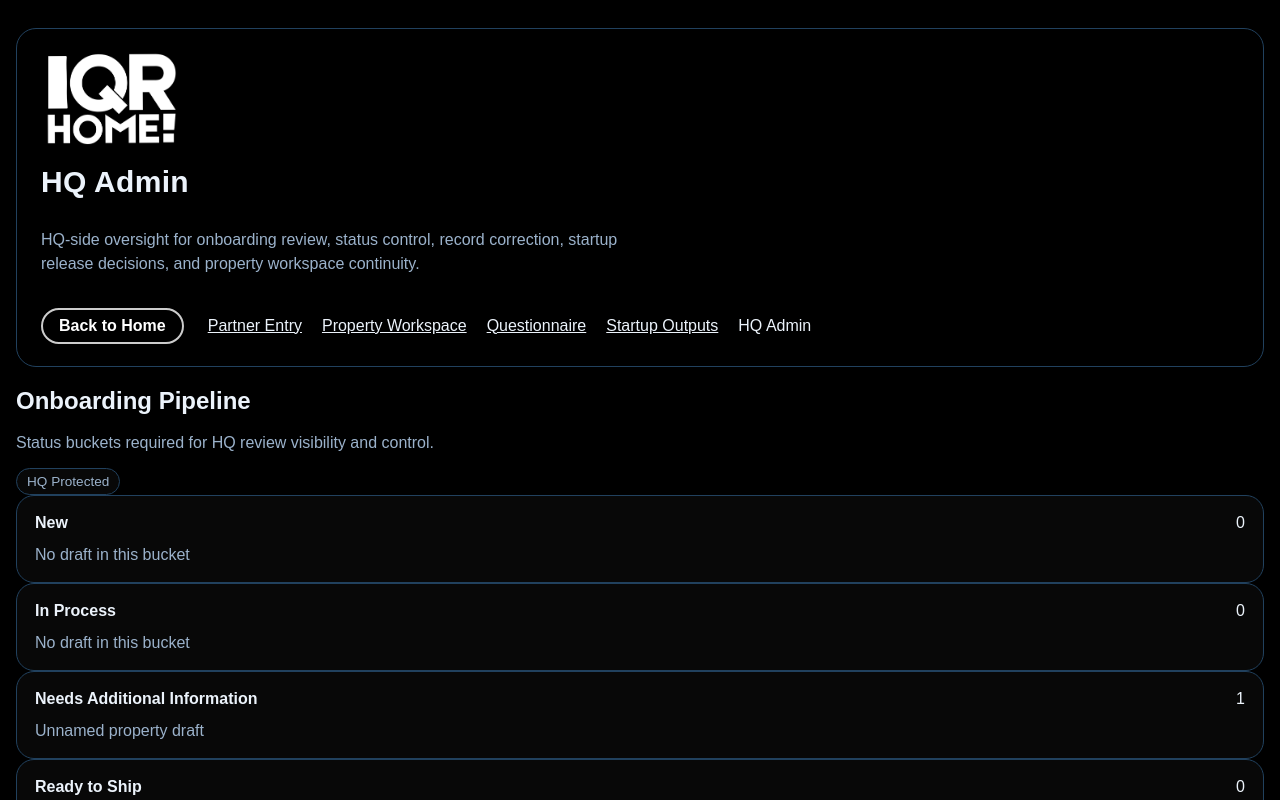
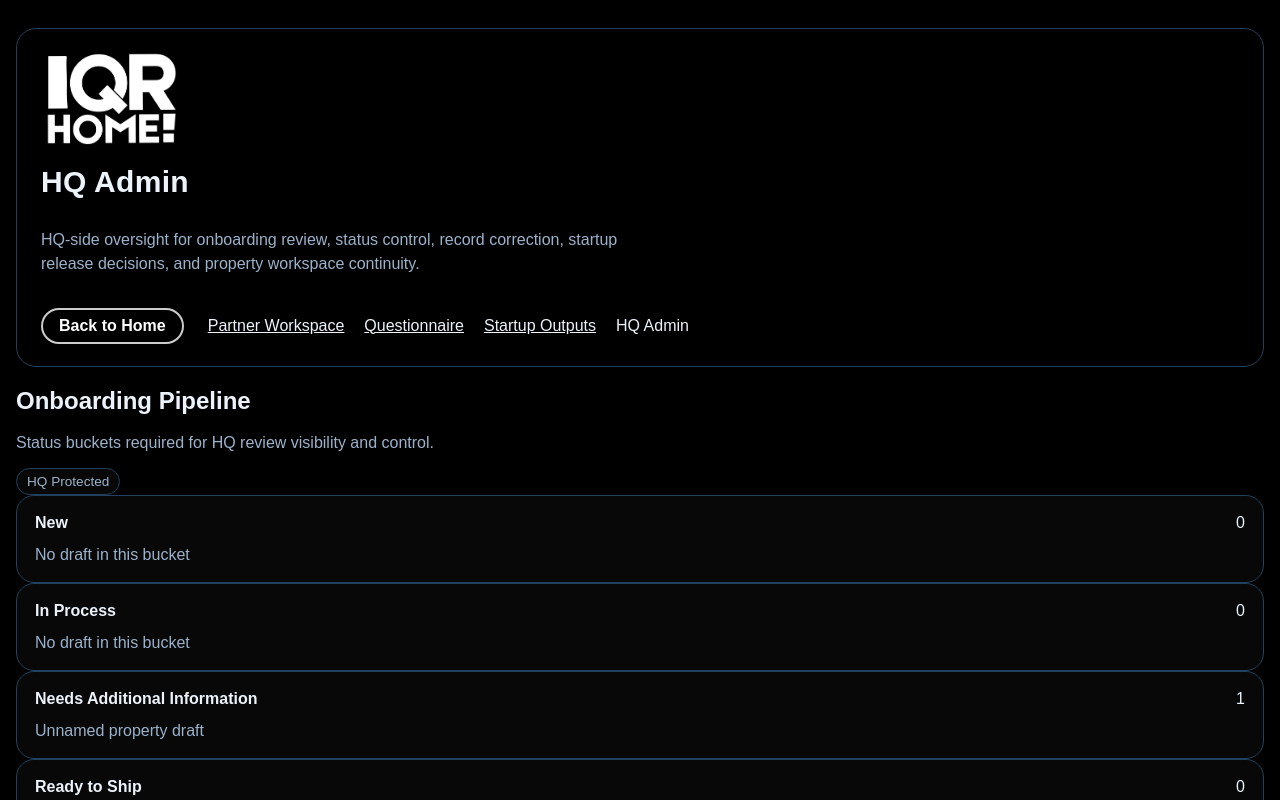
Before and after one commit to prodesign-rqr/iqr-home, a Next.js app: page /hq in a window 1280 px wide. Shown: the top 800 px of the page. Built offline with nearby package versions, Linux system fonts and the light colour scheme.

Commit message:
Clean HQ admin nav labels

```diff
--- a/src/app/hq/page.tsx
+++ b/src/app/hq/page.tsx
@@ -58,11 +58,8 @@ export default function HQPage() {
           </Link>
 
           <div className="subpage-nav-links">
-            <Link href="/partner" className="subnav-pill">
-              Partner Entry
-            </Link>
             <Link href="/partner/workspace" className="subnav-pill">
-              Property Workspace
+              Partner Workspace
             </Link>
             <Link href="/partner/questionnaire" className="subnav-pill">
               Questionnaire
```
